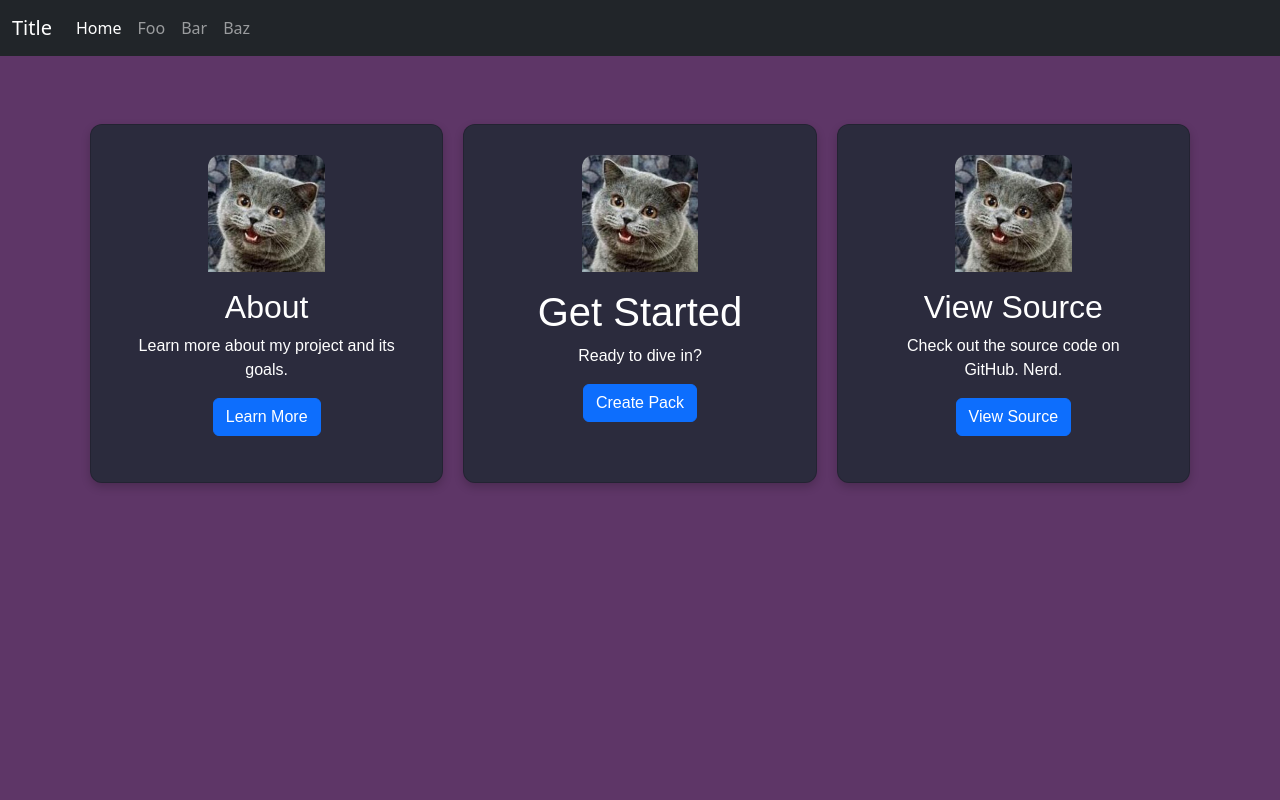
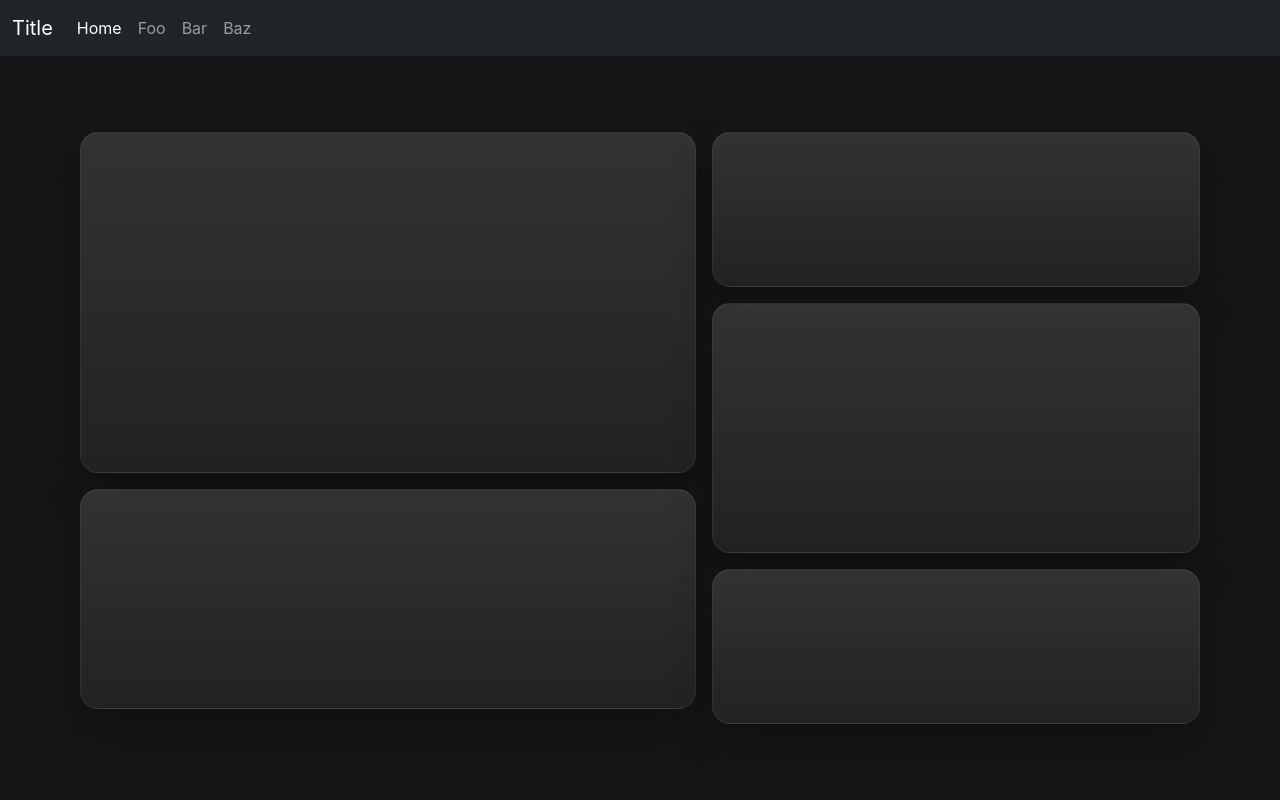
Before and after one commit to flintvivi/datapack-gen, a Flask app: page / in a window 1280 px wide. Run offline with Flask 3, Linux system fonts and the light colour scheme.

Commit message:
feat: refactor index.html to use grid layout and remove card components

```diff
--- a/static/styles.css
+++ b/static/styles.css
@@ -1,36 +1,107 @@
-.card-container {
-    display: flex;
-    flex-wrap: wrap;
-    justify-content: center;
-    gap: 20px;
-    padding: 20px;
+html,
+body {
+    min-height: 100%;
 }
 
-.card {
-    flex: 1;
-    background: #2b2b3d;
-    color: #fff;
-    padding: 30px;
-    border-radius: 12px;
-    text-align: center;
-    font-family: sans-serif;
-    box-shadow: 0 4px 10px rgba(0,0,0,0.2);
-    transition: transform 0.2s ease, box-shadow 0.2s ease;
+body {
+    margin: 0;
+    background: #161616;
+    color: #f2f2f2;
+    font-family: Inter, system-ui, -apple-system, BlinkMacSystemFont, "Segoe UI", sans-serif;
 }
 
-.card:hover {
-    transform: translateY(-10px);
-    box-shadow: 0 8px 20px rgba(0,0,0,0.3);
+.landing-shell {
+    min-height: calc(100vh - 56px);
+    display: grid;
+    place-items: center;
+    padding: 2rem;
 }
 
-.card-img-top {
-    width: 40%;
-    height: auto;
-    align-self: center;
-    display: block;
-    border-radius: 12px 12px 0 0;
+.dashboard-grid {
+    width: min(1120px, 100%);
+    display: grid;
+    grid-template-columns: minmax(0, 1.2fr) minmax(0, 0.95fr);
+    gap: 1rem;
+    align-items: start;
 }
 
-:not([class]) {
-    background-color: rgb(94, 54, 103);
-  }
+.stack {
+    display: grid;
+    gap: 1rem;
+}
+
+.stack-primary {
+    grid-template-rows: 1.55fr 1fr;
+}
+
+.stack-secondary {
+    grid-template-rows: 0.9fr 1.45fr 0.9fr;
+}
+
+.tile {
+    min-height: 120px;
+    border-radius: 18px;
+    background:
+        linear-gradient(180deg, rgba(52, 52, 52, 0.95), rgba(35, 35, 35, 0.95));
+    border: 1px solid rgba(255, 255, 255, 0.06);
+    box-shadow:
+        0 18px 40px rgba(0, 0, 0, 0.28),
+        inset 0 1px 0 rgba(255, 255, 255, 0.03);
+}
+
+.tile-large {
+    min-height: 300px;
+}
+
+.tile-medium {
+    min-height: 220px;
+}
+
+.tile-wide {
+    min-height: 250px;
+}
+
+.tile-small {
+    min-height: 130px;
+}
+
+@media (max-width: 900px) {
+    .dashboard-grid {
+        grid-template-columns: 1fr;
+        max-width: 640px;
+    }
+
+    .stack-primary,
+    .stack-secondary {
+        grid-template-rows: auto;
+    }
+
+    .tile-large,
+    .tile-medium,
+    .tile-wide,
+    .tile-small {
+        min-height: 160px;
+    }
+}
+
+@media (max-width: 560px) {
+    .landing-shell {
+        padding: 1rem;
+    }
+
+    .dashboard-grid {
+        gap: 0.75rem;
+    }
+
+    .stack {
+        gap: 0.75rem;
+    }
+
+    .tile-large,
+    .tile-medium,
+    .tile-wide,
+    .tile-small {
+        min-height: 120px;
+        border-radius: 16px;
+    }
+}
--- a/templates/index.html
+++ b/templates/index.html
@@ -1,34 +1,17 @@
 {% extends "main.html" %}
 
 {% block main %}
-<header class=""></header>
-<div class="container mt-5 card-container">
-    <div class="card">
-        <!--about card-->
-        <img src="{{ url_for('static', filename='images/cat.jpg') }}" class="card-img-top" alt="Placeholder Image">
-        <div class="card-body">
-            <h2 class="card-title">About</h5>
-            <p class="card-text">Learn more about my project and its goals.</p>
-            <a href="#" class="btn btn-primary">Learn More</a>
+<main class="landing-shell">
+    <section class="dashboard-grid" aria-label="Dashboard preview">
+        <div class="stack stack-primary">
+            <div class="tile tile-large"></div>
+            <div class="tile tile-medium"></div>
         </div>
-    </div>
-    <div class="card">
-        <!--get started card-->
-        <img src="{{ url_for('static', filename='images/cat.jpg') }}" class="card-img-top" alt="Placeholder Image">
-        <div class="card-body">
-            <h1 class="card-title">Get Started</h5>
-            <p class="card-text">Ready to dive in?</p>
-            <a href="#" class="btn btn-primary">Create Pack</a>
+        <div class="stack stack-secondary">
+            <div class="tile tile-small"></div>
+            <div class="tile tile-wide"></div>
+            <div class="tile tile-small"></div>
         </div>
-    </div>
-    <div class="card">
-        <!--view source card-->
-        <img src="{{ url_for('static', filename='images/cat.jpg') }}" class="card-img-top" alt="Placeholder Image">
-        <div class="card-body">
-            <h2 class="card-title">View Source</h5>
-            <p class="card-text">Check out the source code on GitHub. Nerd.</p>
-            <a href="https://github.com/flintvivi/datapack-gen" class="btn btn-primary">View Source</a>
-        </div>
-    </div>
-</div>
+    </section>
+</main>
 {% endblock %}
```
